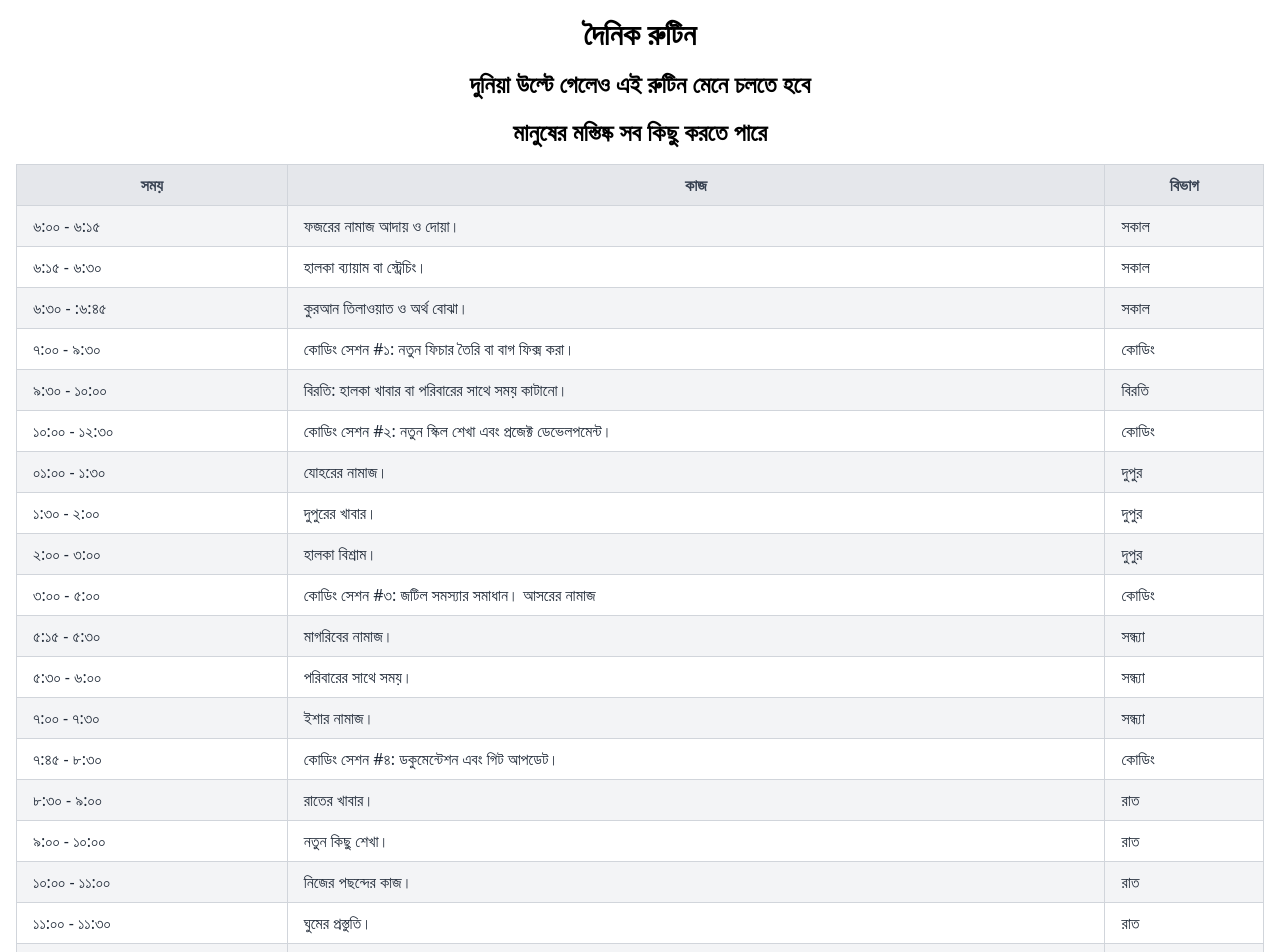
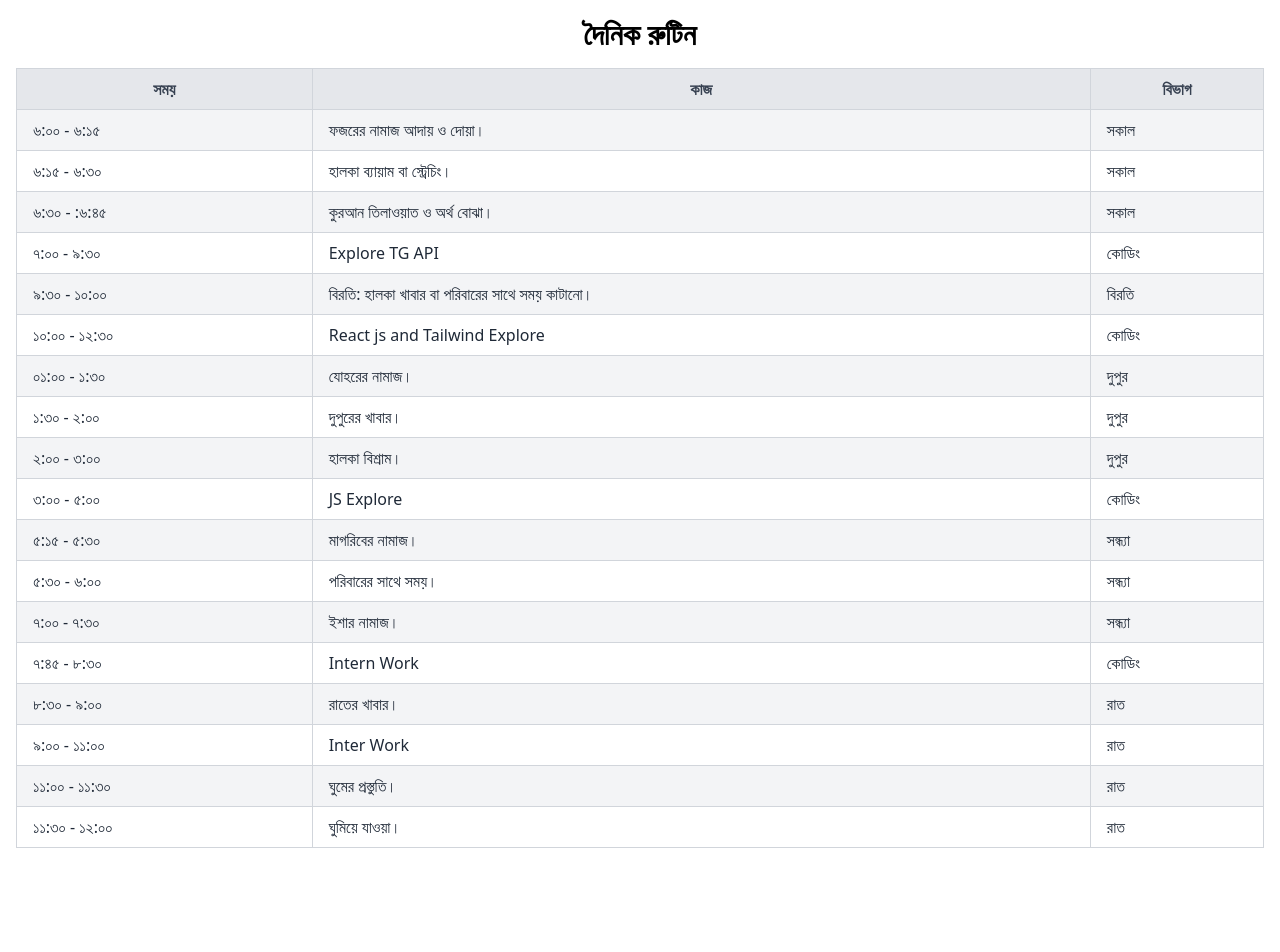
Before and after one commit to coderBelal/my-daily-routine, a React (Vite) app: page / in a window 1280 px wide. Shown: the top 952 px of the page. After the commit the page ends 864 px from the top, so only its background shows below. Built offline with nearby package versions, Linux system fonts and the light colour scheme.

Commit message:
Update Routine.jsx

```diff
--- a/src/Components/Routine/Routine.jsx
+++ b/src/Components/Routine/Routine.jsx
@@ -19,7 +19,7 @@ const RoutineTable = () => {
     },
     {
       time: "৭:০০ - ৯:৩০",
-      task: "কোডিং সেশন #১: নতুন ফিচার তৈরি বা বাগ ফিক্স করা।",
+      task: "Explore TG API",
       category: "কোডিং",
     },
     {
@@ -29,7 +29,7 @@ const RoutineTable = () => {
     },
     {
       time: "১০:০০ - ১২:৩০",
-      task: "কোডিং সেশন #২: নতুন স্কিল শেখা এবং প্রজেক্ট ডেভেলপমেন্ট।",
+      task: "React js and Tailwind Explore ",
       category: "কোডিং",
     },
     {
@@ -49,7 +49,7 @@ const RoutineTable = () => {
     },
     {
       time: "৩:০০ - ৫:০০",
-      task: "কোডিং সেশন #৩: জটিল সমস্যার সমাধান। আসরের নামাজ",
+      task: "JS Explore",
       category: "কোডিং",
     },
     {
@@ -69,7 +69,7 @@ const RoutineTable = () => {
     },
     {
       time: "৭:৪৫ - ৮:৩০",
-      task: "কোডিং সেশন #৪: ডকুমেন্টেশন এবং গিট আপডেট।",
+      task: "Intern Work",
       category: "কোডিং",
     },
     {
@@ -78,15 +78,11 @@ const RoutineTable = () => {
       category: "রাত",
     },
     {
-      time: "৯:০০ - ১০:০০",
-      task: "নতুন কিছু শেখা।",
+      time: "৯:০০ - ১১:০০",
+      task: " Inter Work",
       category: "রাত",
     },
-    {
-      time: "১০:০০ - ১১:০০",
-      task: "নিজের পছন্দের কাজ।",
-      category: "রাত",
-    },
+
     {
       time: "১১:০০ - ১১:৩০",
       task: "ঘুমের প্রস্তুতি।",
@@ -103,8 +99,7 @@ const RoutineTable = () => {
     <div className="container mx-auto p-4">
 
       <h1 className="text-3xl font-bold text-center mb-4">দৈনিক রুটিন</h1>
-       <h1 className="text-2xl font-bold text-center mb-4">দুনিয়া উল্টে গেলেও এই  রুটিন মেনে চলতে হবে </h1>
-         <h1 className="text-2xl font-bold text-center mb-4">মানুষের মস্তিষ্ক সব কিছু করতে পারে</h1>
+
       <div className="overflow-x-auto">
         <table className="min-w-full table-auto border-collapse border border-gray-300">
           <thead>
```
